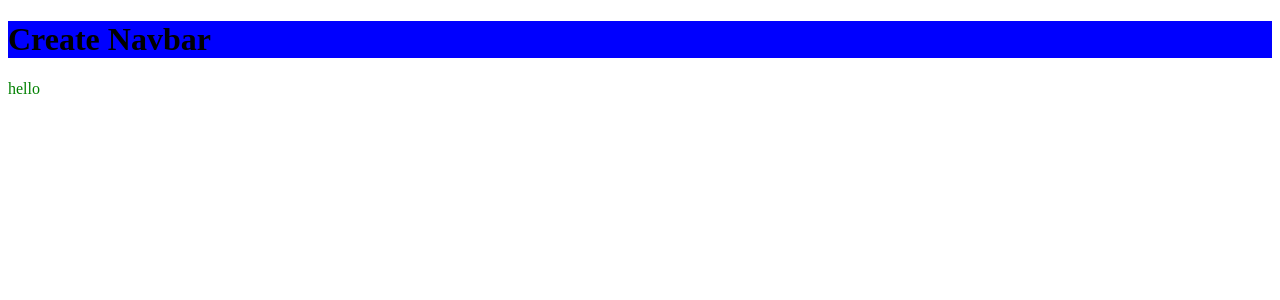
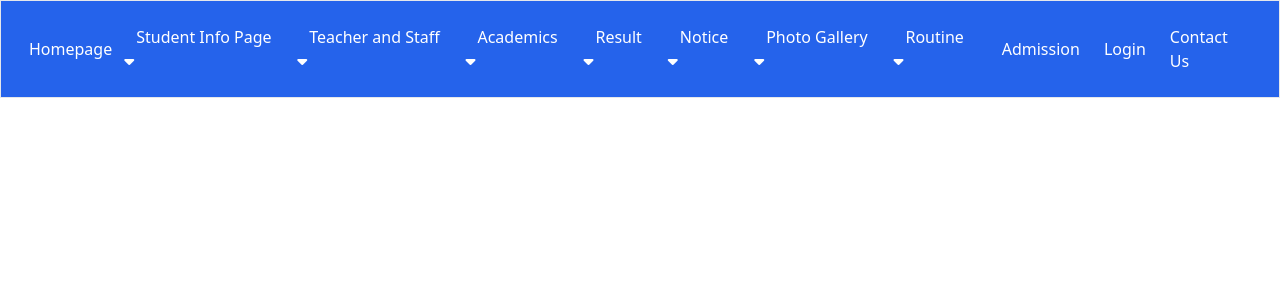
Before and after one commit to AH-IMM/Premier-College, a Django app: template collegeSite/templates/collegeSite/index.html in a window 1280 px wide. Shown: the top 300 px of the page. Run offline with Django 4.2, Linux system fonts and the light colour scheme; the template is opened without the code that fills it, so the values that code supplies are empty; some libraries are stand-ins or nearby versions.

Commit message:
Create Navbar

```diff
--- a/collegeSite/static/collegeSite/styles/style.css
+++ /dev/null
@@ -1,9 +0,0 @@
-h1{
-    background-color: blue;
-
-}
-
-
-.container{
-    color: green;
-}
--- a/collegeSite/templates/collegeSite/index.html
+++ b/collegeSite/templates/collegeSite/index.html
@@ -2,15 +2,139 @@
 
 <!DOCTYPE html>
 <html lang="en">
-<head>
-    <meta charset="UTF-8">
-    <meta http-equiv="X-UA-Compatible" content="IE=edge">
-    <meta name="viewport" content="width=device-width, initial-scale=1.0">
+  <head>
+    <meta charset="UTF-8" />
+    <meta http-equiv="X-UA-Compatible" content="IE=edge" />
+    <meta name="viewport" content="width=device-width, initial-scale=1.0" />
     <title>Homepage</title>
-    <link rel="stylesheet" href="{% static 'collegeSite/styles/style.css' %}">
-</head>
-<body>
-    <h1>Create Navbar</h1>
-    <div class="container">hello</div>
-</body>
+    <!-- FontAwesome Icon Kit link -->
+    <script src="https://kit.fontawesome.com/6d7cea53e0.js"></script>
+    <!-- Tailwind CSS CDN -->
+    <script src="https://cdn.tailwindcss.com"></script>
+    <!-- <link rel="stylesheet" href="{% static 'collegeSite/styles/style.css' %}" /> -->
+    <style type="text/tailwindcss">
+      @layer utilities {
+        .custom-dropdown {
+          display: none;
+        }
+        .custom-nav:hover > .custom-dropdown {
+          display: block;
+        }
+      }
+    </style>
+  </head>
+  <body>
+    <header>
+      <nav
+        class="border bg-blue-600 text-white flex justify-between items-center p-4"
+      >
+        <a href="#" class="px-3 py-2 rounded">Homepage </a>
+
+        <div class="custom-nav">
+          <a href="#" class="px-3 py-2 rounded"
+            >Student Info Page <i class="fa-solid fa-caret-down"></i
+          ></a>
+          <div
+            class="custom-dropdown absolute flex flex-col bg-white text-black w-auto px-2 py-2 ml-auto mt-2 rounded-md bg-white shadow-lg"
+          >
+            <div class="py-2"><a href="">Student List</a></div><hr>
+            <div class="py-2"><a href="">Scholarship Holder Student List</a></div><hr>
+            <div class="py-2"><a href="">Student Attendance</a></div>
+          </div>
+        </div>
+
+        <div class="custom-nav">
+          <a href="#" class="px-3 py-2 rounded"
+            >Teacher and Staff <i class="fa-solid fa-caret-down"></i
+          ></a>
+          <div
+            class="custom-dropdown absolute flex flex-col bg-white text-black w-auto px-10 py-2 ml-[1%] mt-2 rounded-md bg-white shadow-lg"
+          >
+            <div class="py-2"><a href="">Teacher List</a></div><hr>
+            <div class="py-2"><a href="">Staff List</a></div><hr>
+            <div class="py-2"><a href="">Ex-Teacher Staff List</a></div><hr>
+            <div class="py-2"><a href="">Teacher Council Information</a></div><hr>
+            <div class="py-2"><a href="">Teacher and Staff Welfare Trust</a></div><hr>
+            <div class="py-2"><a href="">Vacant Post</a></div>
+
+          </div>
+        </div>
+
+        <div class="custom-nav">
+          <a href="#" class="px-3 py-2 rounded"
+            >Academics <i class="fa-solid fa-caret-down"></i
+          ></a>
+          <div
+            class="custom-dropdown absolute flex flex-col bg-white text-black w-auto px-10 py-2 mt-2 rounded-md bg-white shadow-lg"
+          >
+            <div class="py-2"><a href="">About Institute</a></div><hr>
+            <div class="py-2"><a href="">Governing Body</a></div><hr>
+            <div class="py-2"><a href="">Honor Board</a></div><hr>
+            <div class="py-2"><a href="">Campus Map</a></div><hr>
+            <div class="py-2"><a href="">Founder and Donor Information</a></div><hr>
+            <div class="py-2"><a href="">Academic Performance</a></div><hr>
+            <div class="py-2"><a href="">Number of seats</a></div><hr>
+            <div class="py-2"><a href="">Honor Board</a></div><hr>
+            <div class="py-2"><a href="">Land Information</a></div>
+          </div>
+        </div>
+
+        <div class="custom-nav">
+          <a href="#" class="px-3 py-2 rounded"
+            >Result <i class="fa-solid fa-caret-down"></i
+          ></a>
+          <div
+            class="custom-dropdown absolute flex flex-col bg-white text-black w-auto px-10 py-2 mt-2 rounded-md bg-white shadow-lg"
+          >
+            <div class="py-2"><a href="">Item</a></div><hr>
+            <div class="py-2"><a href="">Item 2</a></div><hr>
+            <div class="py-2"><a href="">Item 3</a></div>
+          </div>
+        </div>
+
+        <div class="custom-nav">
+          <a href="#" class="px-3 py-2 rounded"
+            >Notice <i class="fa-solid fa-caret-down"></i
+          ></a>
+          <div
+            class="custom-dropdown absolute flex flex-col bg-white text-black w-auto px-10 py-2 mt-2 rounded-md bg-white shadow-lg"
+          >
+            <div class="py-2"><a href="">Item</a></div><hr>
+            <div class="py-2"><a href="">Item 2</a></div><hr>
+            <div class="py-2"><a href="">Item 3</a></div>
+          </div>
+        </div>
+
+        <div class="custom-nav">
+          <a href="#" class="px-3 py-2 rounded"
+            >Photo Gallery <i class="fa-solid fa-caret-down"></i
+          ></a>
+          <div
+            class="custom-dropdown absolute flex flex-col bg-white text-black w-auto px-10 py-2 mt-2 rounded-md bg-white shadow-lg"
+          >
+            <div class="py-2"><a href="">Item</a></div><hr>
+            <div class="py-2"><a href="">Item 2</a></div><hr>
+            <div class="py-2"><a href="">Item 3</a></div>
+          </div>
+        </div>
+
+        <div class="custom-nav">
+          <a href="#" class="px-3 py-2 rounded"
+            >Routine <i class="fa-solid fa-caret-down"></i
+          ></a>
+          <div
+            class="custom-dropdown absolute flex flex-col bg-white text-black w-auto px-10 py-2 mt-2 rounded-md bg-white shadow-lg"
+          >
+            <div class="py-2"><a href="">Item</a></div><hr>
+            <div class="py-2"><a href="">Item 2</a></div><hr>
+            <div class="py-2"><a href="">Item 3</a></div>
+          </div>
+        </div>
+
+        <a href="#" class="px-3 py-2 rounded">Admission </a>
+        <a href="#" class="px-3 py-2 rounded">Login </a>
+        <a href="#" class="px-3 py-2 rounded">Contact Us</a>
+      </nav>
+    </header>
+  </body>
 </html>
--- a/collegeSite/urls.py
+++ b/collegeSite/urls.py
@@ -4,5 +4,5 @@ from . import views
 
 
 urlpatterns = [
-    path('homepage/', views.index) #our-domain.com/homepage
+    path('', views.index) #our-domain.com/homepage
 ]
```
